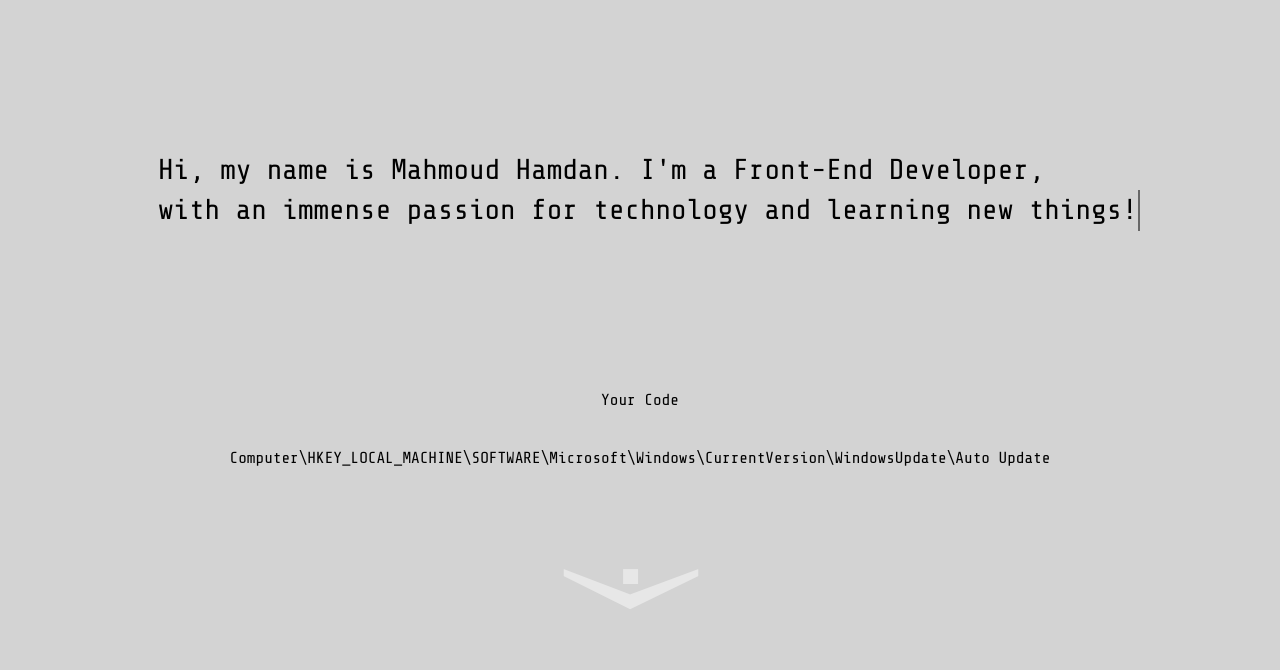
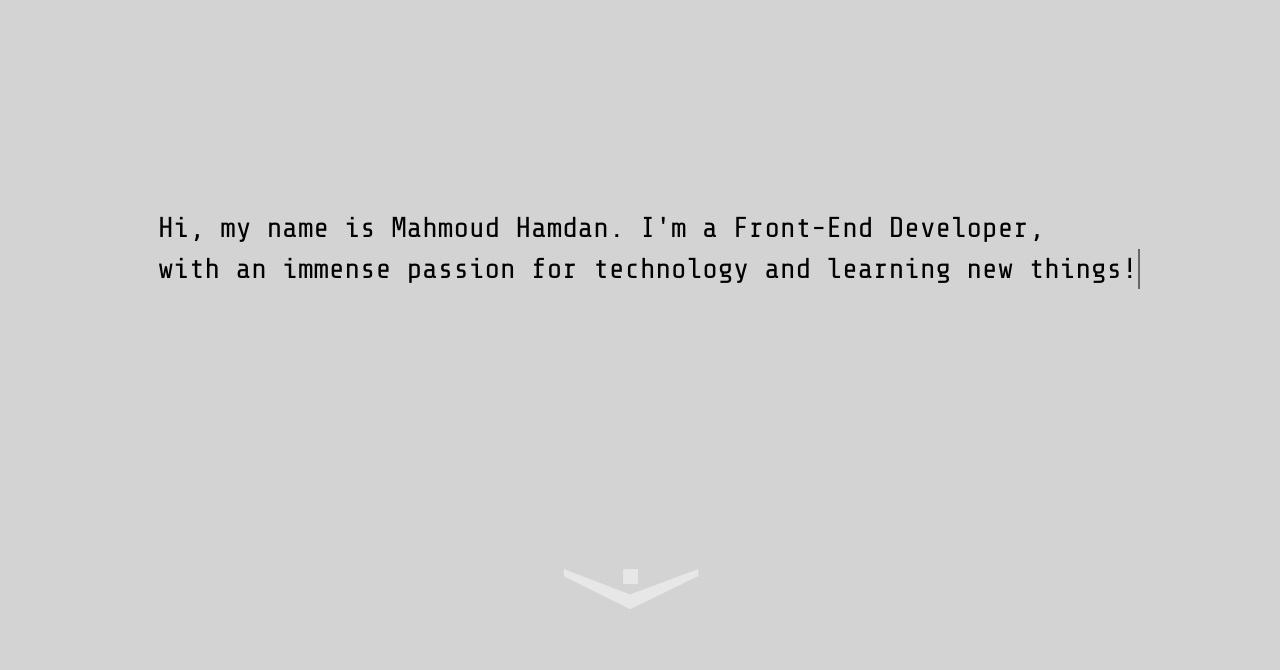
Before and after one commit to PiLin3/pilin3.github.io, a plain HTML site: page index.html in a window 1280 px wide. Shown: the part 130-800 px from the top of the page. Drawn offline with nearby package versions, Linux system fonts and the light colour scheme.

```diff
--- a/index.html
+++ b/index.html
@@ -38,11 +38,6 @@
           with an immense passion for technology and learning new things!
         </p>
       </div>
-      <p>Your Code</p>
-      <p>
-        Computer\HKEY_LOCAL_MACHINE\SOFTWARE\Microsoft\Windows\CurrentVersion\WindowsUpdate\Auto
-        Update
-      </p>
       <div class="scroll-down"><span>&rangd;</span></div>
     </section>
     <section id="projects-section">
```
